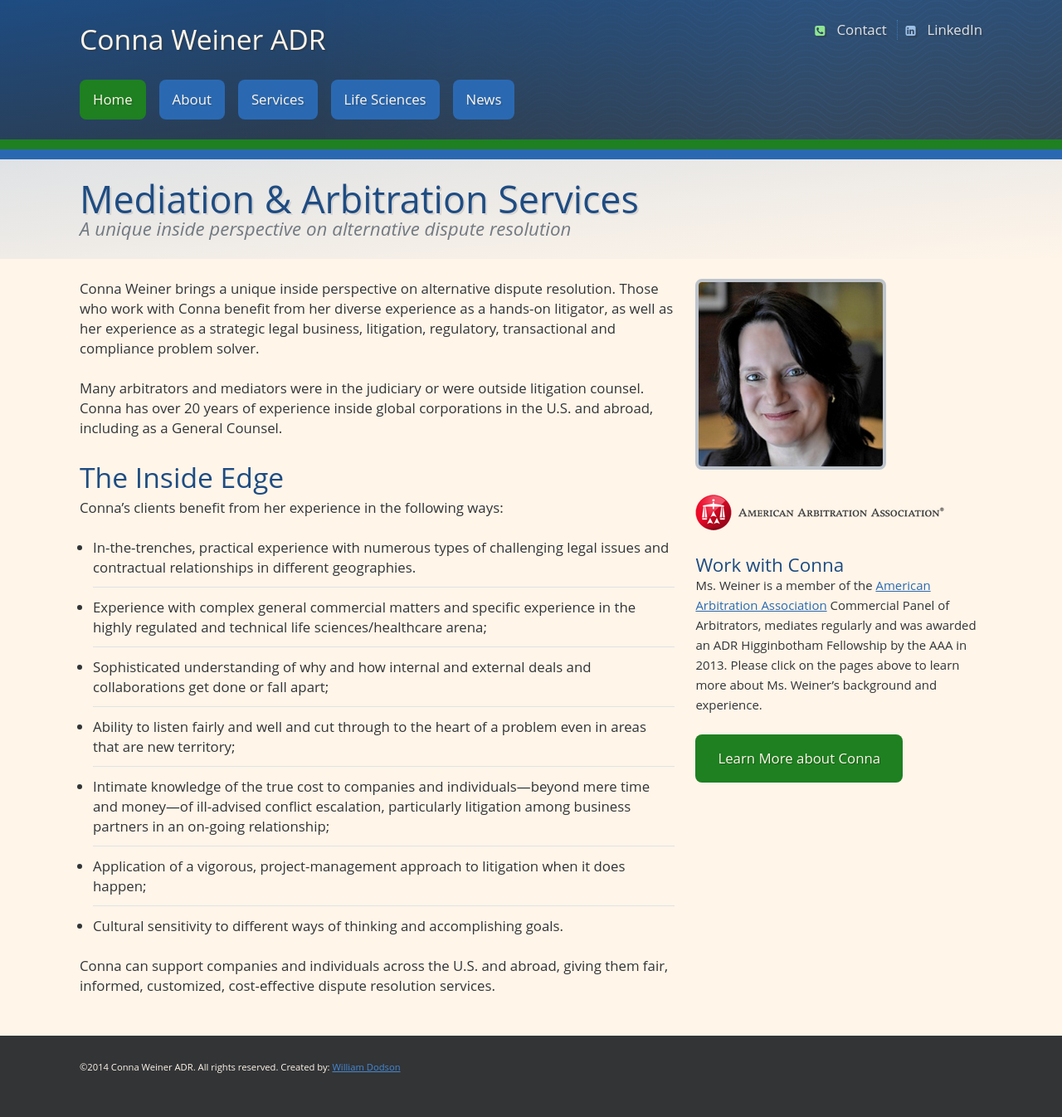
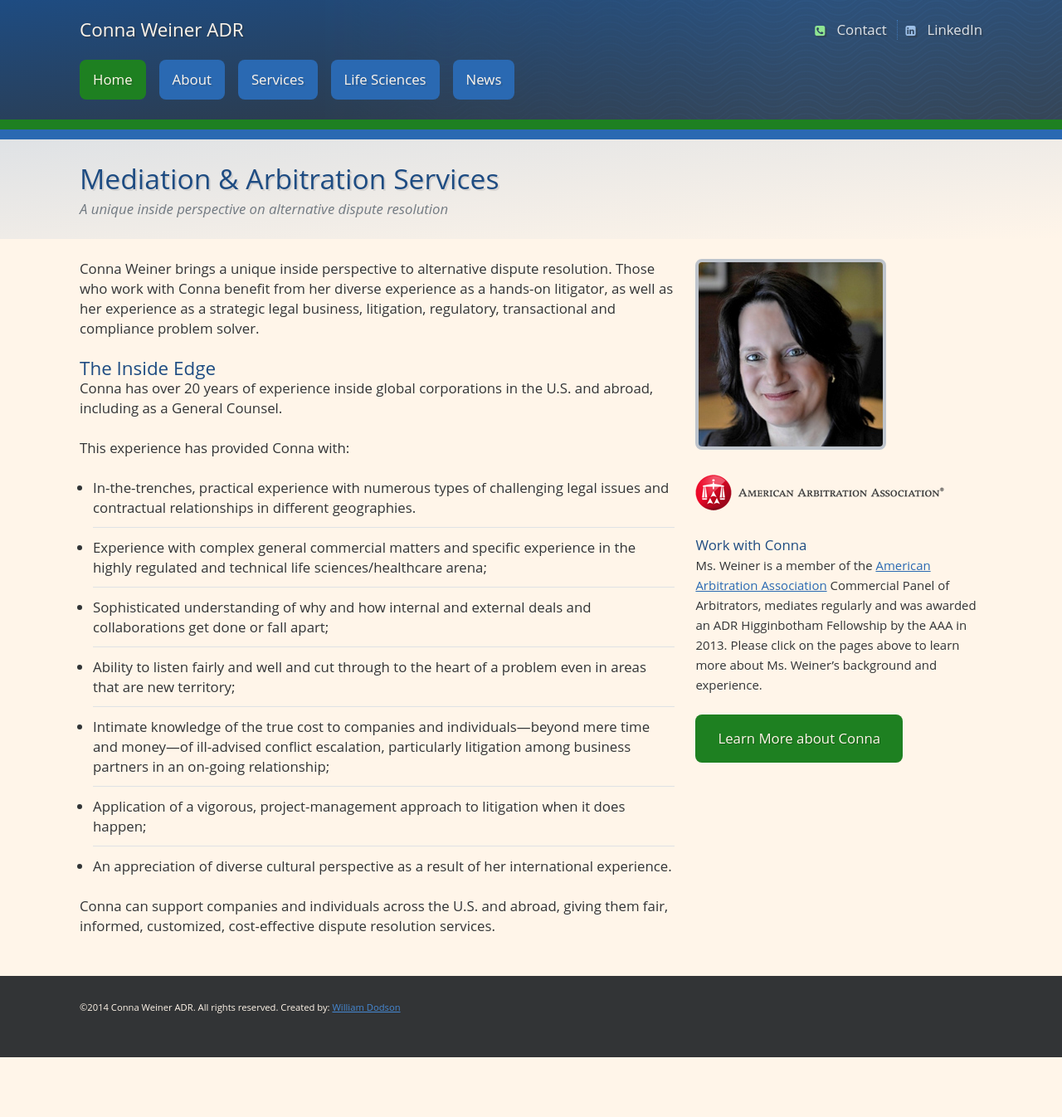
Before and after one commit to williamdodson/connaweiner-proto, a Jekyll site: the page built from index.html, in a window 1280 px wide. Shown: the whole page at 83% size. Built offline with Jekyll 4.4.1, drawn with Linux system fonts in a browser that asks for light colours; Markdown is read by kramdown in place of the engine named in the settings; after the commit the page ends 1274 px from its top, so only the background shows below that.

Commit message:
Adjusted type scale for headings and their derivitive classes based on client feedback.

```diff
--- a/a/c/style.css
+++ b/a/c/style.css
@@ -931,13 +931,20 @@ h1, h2, h3, h4, h5 {
 }
 
 h1, .alpha {
-  font-size: 24px;
-  /* font-size: 24 */
-  font-size: 1.5rem;
-  line-height: 1;
-  margin-bottom: 1.5rem;
+  font-size: 18px;
+  /* font-size: 18 */
+  font-size: 1.125rem;
+  line-height: 1.33333;
 }
 @media screen and (min-width: 40em) {
+  h1, .alpha {
+    font-size: 24px;
+    /* font-size: 24 */
+    font-size: 1.5rem;
+    line-height: 1;
+  }
+}
+@media screen and (min-width: 55em) {
   h1, .alpha {
     font-size: 36px;
     /* font-size: 36 */
@@ -945,14 +952,6 @@ h1, .alpha {
     line-height: 1.33333;
   }
 }
-@media screen and (min-width: 55em) {
-  h1, .alpha {
-    font-size: 48px;
-    /* font-size: 48 */
-    font-size: 3rem;
-    line-height: 1;
-  }
-}
 
 h2, .beta, .title {
   font-size: 18px;
@@ -962,26 +961,26 @@ h2, .beta, .title {
 }
 @media screen and (min-width: 40em) {
   h2, .beta, .title {
+    font-size: 18px;
+    /* font-size: 18 */
+    font-size: 1.125rem;
+    line-height: 1.33333;
+  }
+}
+@media screen and (min-width: 55em) {
+  h2, .beta, .title {
     font-size: 24px;
     /* font-size: 24 */
     font-size: 1.5rem;
     line-height: 1;
   }
 }
-@media screen and (min-width: 55em) {
-  h2, .beta, .title {
-    font-size: 36px;
-    /* font-size: 36 */
-    font-size: 2.25rem;
-    line-height: 1.33333;
-  }
-}
 
 h3, .gamma, .heading-main .lead-in, .ancillary h2 {
-  font-size: 18px;
-  /* font-size: 18 */
-  font-size: 1.125rem;
-  line-height: 1.33333;
+  font-size: 16px;
+  /* font-size: 16 */
+  font-size: 1rem;
+  line-height: 1.5;
 }
 @media screen and (min-width: 40em) {
   h3, .gamma, .heading-main .lead-in, .ancillary h2 {
@@ -993,10 +992,10 @@ h3, .gamma, .heading-main .lead-in, .ancillary h2 {
 }
 @media screen and (min-width: 55em) {
   h3, .gamma, .heading-main .lead-in, .ancillary h2 {
-    font-size: 24px;
-    /* font-size: 24 */
-    font-size: 1.5rem;
-    line-height: 1;
+    font-size: 18px;
+    /* font-size: 18 */
+    font-size: 1.125rem;
+    line-height: 1.33333;
   }
 }
 
@@ -1006,42 +1005,11 @@ h4, .delta {
   font-size: 1rem;
   line-height: 1.5;
 }
-@media screen and (min-width: 40em) {
-  h4, .delta {
-    font-size: 18px;
-    /* font-size: 18 */
-    font-size: 1.125rem;
-    line-height: 1.33333;
-  }
-}
-@media screen and (min-width: 55em) {
-  h4, .delta {
-    font-size: 18px;
-    /* font-size: 18 */
-    font-size: 1.125rem;
-    line-height: 1.33333;
-  }
-}
-
-h5, .epsilon {
-  font-size: 16px;
-  /* font-size: 16 */
-  font-size: 1rem;
-  line-height: 1.5;
-}
 
 h5 {
   color: #64676b;
   font-weight: 700;
   text-transform: uppercase;
-}
-
-h6, .zeta {
-  font-family: 'Open Sans', 'Droid Sans', calibri, arial, sans-serif;
-  font-size: 16px;
-  /* font-size: 16 */
-  font-size: 1rem;
-  line-height: 1.5;
 }
 
 h6 {
@@ -1239,17 +1207,6 @@ hr {
   margin-bottom: 0;
 }
 
-.content {
-  /*p:first-child,
-  .leader {
-    @extend .delta;
-    color: palette(gray, dark);
-
-    @include media($bp-lg-val) {
-      @include font-scale(mid-large);
-    }
-  }*/
-}
 @media screen and (min-width: 55em) {
   .content p, .content dl, .content ol, .content ul {
     font-size: 18px;
--- a/index.html
+++ b/index.html
@@ -5,13 +5,13 @@ excerpt: 'A unique inside perspective on alternative dispute resolution'
 slug: home
 ---
 
-<p class="leader">Conna Weiner brings a unique inside perspective on alternative dispute resolution. Those who work with Conna benefit from her diverse experience as a hands-on litigator, as well as her experience as a strategic legal business, litigation, regulatory, transactional and compliance problem solver.</p>
-
-<p>Many arbitrators and mediators were in the judiciary or were outside litigation counsel. Conna has over 20 years of experience inside global corporations in the U.S. and abroad, including as a General Counsel.</p>
+<p>Conna Weiner brings a unique inside perspective to alternative dispute resolution. Those who work with Conna benefit from her diverse experience as a hands-on litigator, as well as her experience as a strategic legal business, litigation, regulatory, transactional and compliance problem solver.</p>
 
 <h2>The Inside Edge</h2>
 
-<p>Conna’s clients benefit from her experience in the following ways:</p>
+<p>Conna has over 20 years of experience inside global corporations in the U.S. and abroad, including as a General Counsel.</p>
+
+<p>This experience has provided Conna with:</p>
 
 <ul>
   <li>In-the-trenches, practical experience with numerous types of challenging legal issues and contractual relationships in different geographies.</li>
@@ -20,7 +20,7 @@ slug: home
   <li>Ability to listen fairly and well and cut through to the heart of a problem even in areas that are new territory;</li>
   <li>Intimate knowledge of the true cost to companies and individuals—beyond mere time and money—of ill-advised conflict escalation, particularly litigation among business partners in an on-going relationship;</li>
   <li>Application of a vigorous, project-management approach to litigation when it does happen;</li>
-  <li>Cultural sensitivity to different ways of thinking and accomplishing goals.</li>
+  <li>An appreciation of diverse cultural perspective as a result of her international experience.</li>
 </ul>
 
 <p>Conna can support companies and individuals across the U.S. and abroad, giving them fair, informed, customized, cost-effective dispute resolution services.</p>
```
Also changed, not shown: public/a/c/style.css (+28 -71 lines), public/index.html (+5 -5 lines), sass/partials/_typography.scss (+3 -28 lines).
